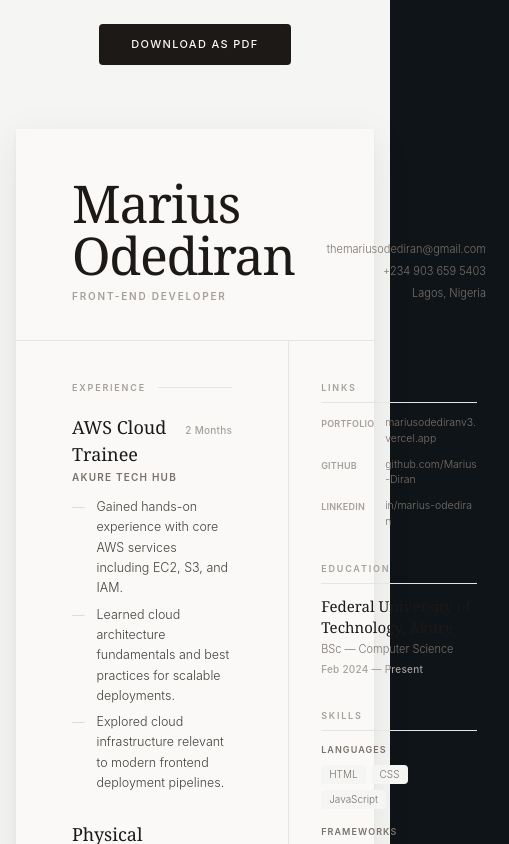
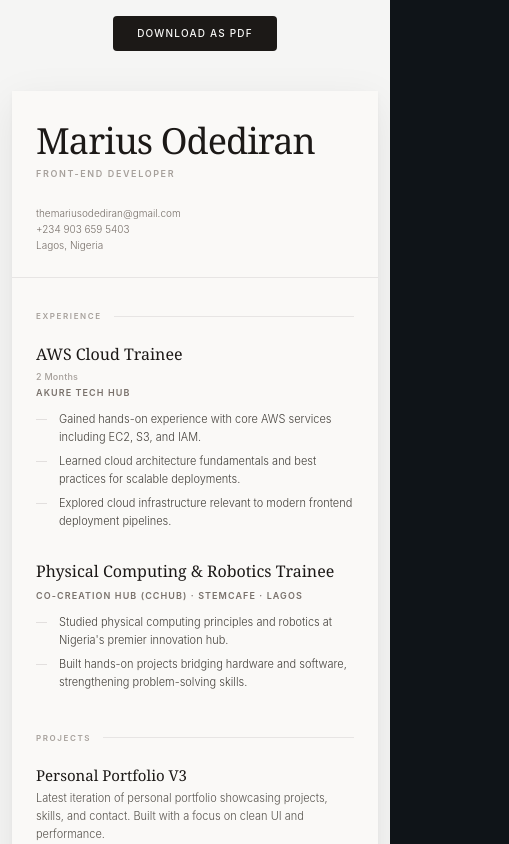
Before and after one commit to Marius-Diran/Portfolio-V3, a React (Vite) app: page /cv in a window 390 px wide. Shown: the top 844 px of the page, 509 px wide, since content can reach past the window. Built offline with nearby package versions, Linux system fonts and the light colour scheme.

Commit message:
Portfolio-V3: The showman

```diff
--- a/src/sections/Cv.jsx
+++ b/src/sections/Cv.jsx
@@ -1,6 +1,6 @@
 const Section = ({ label }) => (
   <div className="flex items-center gap-3 mb-5">
-    <span className="text-[9px] font-semibold tracking-[0.2em] uppercase text-stone-400 whitespace-nowrap">
+    <span className="text-[8px] sm:text-[9px] font-semibold tracking-[0.2em] uppercase text-stone-400 whitespace-nowrap">
       {label}
     </span>
     <div className="flex-1 h-px bg-stone-200" />
@@ -9,22 +9,22 @@ const Section = ({ label }) => (
 
 const ExpItem = ({ role, company, date, bullets }) => (
   <div className="mb-7 last:mb-0">
-    <div className="flex justify-between items-baseline mb-0.5">
-      <span className="font-serif text-[18px] font-light text-stone-900">
+    <div className="flex flex-col sm:flex-row sm:justify-between sm:items-baseline gap-1 sm:gap-0 mb-0.5">
+      <span className="font-serif text-[16px] sm:text-[18px] font-light text-stone-900">
         {role}
       </span>
-      <span className="text-[10px] font-medium tracking-wide text-stone-400 whitespace-nowrap ml-4">
+      <span className="text-[9px] sm:text-[10px] font-medium tracking-wide text-stone-400 whitespace-nowrap">
         {date}
       </span>
     </div>
-    <div className="text-[10px] font-semibold tracking-[0.12em] uppercase text-stone-500 mb-3">
+    <div className="text-[9px] sm:text-[10px] font-semibold tracking-[0.12em] uppercase text-stone-500 mb-3">
       {company}
     </div>
     <ul className="space-y-1.5">
       {bullets.map((b, i) => (
         <li
           key={i}
-          className="flex gap-3 text-[12.5px] font-light text-stone-700 leading-relaxed"
+          className="flex gap-3 text-[11px] sm:text-[12.5px] font-light text-stone-700 leading-relaxed"
         >
           <span className="text-stone-300 mt-0 shrink-0">—</span>
           <span>{b}</span>
@@ -36,17 +36,17 @@ const ExpItem = ({ role, company, date, bullets }) => (
 
 const ProjectItem = ({ name, desc, url }) => (
   <div className="mb-6 last:mb-0">
-    <div className="font-serif text-[17px] font-normal text-stone-900 mb-1">
+    <div className="font-serif text-[15px] sm:text-[17px] font-normal text-stone-900 mb-1">
       {name}
     </div>
-    <p className="text-[12px] font-light text-stone-600 leading-relaxed mb-2">
+    <p className="text-[11px] sm:text-[12px] font-light text-stone-600 leading-relaxed mb-2">
       {desc}
     </p>
     <a
       href={`https://${url}`}
       target="_blank"
       rel="noreferrer"
-      className="text-[10px] font-medium tracking-wide text-stone-400 border-b border-stone-200 pb-px hover:text-stone-800 hover:border-stone-800 transition-colors duration-150 print:text-stone-400"
+      className="text-[9px] sm:text-[10px] font-medium tracking-wide text-stone-400 border-b border-stone-200 pb-px hover:text-stone-800 hover:border-stone-800 transition-colors duration-150 print:text-stone-400 break-all"
     >
       {url}
     </a>
@@ -55,7 +55,7 @@ const ProjectItem = ({ name, desc, url }) => (
 
 const SideLabel = ({ children }) => (
   <div className="mb-3">
-    <div className="text-[9px] font-semibold tracking-[0.2em] uppercase text-stone-400 mb-2">
+    <div className="text-[8px] sm:text-[9px] font-semibold tracking-[0.2em] uppercase text-stone-400 mb-2">
       {children}
     </div>
     <div className="h-px bg-stone-200" />
@@ -77,48 +77,48 @@ export default function CV() {
       `}</style>
 
       {/* ── Download button (hidden on print) ── */}
-      <div className="no-print flex justify-center py-6 bg-stone-100">
+      <div className="no-print flex justify-center py-4 sm:py-6 bg-stone-100">
         <button
           onClick={handlePrint}
-          className="bg-stone-900 text-stone-50 text-[11px] font-medium tracking-[0.12em] uppercase px-8 py-3 rounded-sm hover:bg-stone-700 transition-colors duration-150"
+          className="bg-stone-900 text-stone-50 text-[10px] sm:text-[11px] font-medium tracking-[0.12em] uppercase px-6 sm:px-8 py-2.5 sm:py-3 rounded-sm hover:bg-stone-700 transition-colors duration-150"
         >
           Download as PDF
         </button>
       </div>
 
       {/* ── Page ── */}
-      <div className="min-h-screen bg-stone-100 py-10 px-4 print:bg-white print:py-0 print:px-0">
+      <div className="min-h-screen bg-stone-100 py-6 sm:py-10 px-3 sm:px-4 print:bg-white print:py-0 print:px-0">
         <div className="print-page max-w-[760px] mx-auto bg-[#faf9f7] shadow-[0_2px_4px_rgba(0,0,0,0.04),0_12px_40px_rgba(0,0,0,0.08)]">
           {/* ══ HEADER ══ */}
-          <div className="flex justify-between items-end gap-8 px-14 pt-12 pb-9 border-b border-stone-200">
+          <div className="flex flex-col sm:flex-row sm:justify-between sm:items-end gap-6 px-6 sm:gap-8 sm:px-14 pt-8 sm:pt-12 pb-6 sm:pb-9 border-b border-stone-200">
             <div>
-              <h1 className="font-serif text-[52px] font-light leading-none tracking-tight text-stone-900 mb-2">
+              <h1 className="font-serif text-[36px] sm:text-[52px] font-light leading-none tracking-tight text-stone-900 mb-2">
                 Marius Odediran
               </h1>
-              <p className="text-[10px] font-semibold tracking-[0.18em] uppercase text-stone-400">
+              <p className="text-[9px] sm:text-[10px] font-semibold tracking-[0.18em] uppercase text-stone-400">
                 Front-End Developer
               </p>
             </div>
-            <div className="text-right shrink-0">
+            <div className="text-left sm:text-right shrink-0">
               <a
                 href="mailto:themariusodediran@gmail.com"
-                className="block text-[11px] font-light text-stone-500 leading-loose hover:text-stone-900 transition-colors"
+                className="block text-[10px] sm:text-[11px] font-light text-stone-500 leading-relaxed sm:leading-loose hover:text-stone-900 transition-colors"
               >
                 themariusodediran@gmail.com
               </a>
-              <span className="block text-[11px] font-light text-stone-500 leading-loose">
+              <span className="block text-[10px] sm:text-[11px] font-light text-stone-500 leading-relaxed sm:leading-loose">
                 +234 903 659 5403
               </span>
-              <span className="block text-[11px] font-light text-stone-500 leading-loose">
+              <span className="block text-[10px] sm:text-[11px] font-light text-stone-500 leading-relaxed sm:leading-loose">
                 Lagos, Nigeria
               </span>
             </div>
           </div>
 
           {/* ══ BODY ══ */}
-          <div className="grid grid-cols-[1fr_220px]">
+          <div className="grid grid-cols-1 md:grid-cols-[1fr_220px]">
             {/* ── MAIN ── */}
-            <div className="px-14 py-10 border-r border-stone-200">
+            <div className="px-6 sm:px-14 py-8 sm:py-10 border-b md:border-b-0 md:border-r border-stone-200">
               {/* Experience */}
               <div className="mb-10">
                 <Section label="Experience" />
@@ -172,7 +172,7 @@ export default function CV() {
             </div>
 
             {/* ── SIDEBAR ── */}
-            <div className="px-8 py-10 space-y-8">
+            <div className="px-6 sm:px-8 py-8 sm:py-10 space-y-8">
               {/* Links */}
               <div>
                 <SideLabel>Links</SideLabel>
@@ -195,14 +195,14 @@ export default function CV() {
                     },
                   ].map(({ label, url, href }) => (
                     <div key={label} className="flex gap-2 items-start">
-                      <span className="text-[9px] font-semibold tracking-wide uppercase text-stone-400 w-14 shrink-0 mt-0.5">
+                      <span className="text-[8px] sm:text-[9px] font-semibold tracking-wide uppercase text-stone-400 w-14 shrink-0 mt-0.5">
                         {label}
                       </span>
                       <a
                         href={href}
                         target="_blank"
                         rel="noreferrer"
-                        className="text-[10.5px] font-light text-stone-500 hover:text-stone-900 transition-colors break-all"
+                        className="text-[9px] sm:text-[10.5px] font-light text-stone-500 hover:text-stone-900 transition-colors break-all"
                       >
                         {url}
                       </a>
@@ -215,13 +215,13 @@ export default function CV() {
               <div>
                 <SideLabel>Education</SideLabel>
                 <div className="mt-3">
-                  <div className="font-serif text-[15px] font-normal text-stone-900 leading-snug mb-1">
+                  <div className="font-serif text-[13px] sm:text-[15px] font-normal text-stone-900 leading-snug mb-1">
                     Federal University of Technology, Akure
                   </div>
-                  <div className="text-[11px] font-light text-stone-500 mb-1">
+                  <div className="text-[10px] sm:text-[11px] font-light text-stone-500 mb-1">
                     BSc — Computer Science
                   </div>
-                  <div className="text-[10px] font-medium tracking-wide text-stone-400">
+                  <div className="text-[9px] sm:text-[10px] font-medium tracking-wide text-stone-400">
                     Feb 2024 — Present
                   </div>
                 </div>
@@ -250,14 +250,14 @@ export default function CV() {
                     },
                   ].map(({ cat, tags }) => (
                     <div key={cat}>
-                      <div className="text-[9px] font-semibold tracking-[0.12em] uppercase text-stone-500 mb-2">
+                      <div className="text-[8px] sm:text-[9px] font-semibold tracking-[0.12em] uppercase text-stone-500 mb-2">
                         {cat}
                       </div>
                       <div className="flex flex-wrap gap-1.5">
                         {tags.map((tag) => (
                           <span
                             key={tag}
-                            className="text-[10px] font-light text-stone-500 bg-stone-100 px-2 py-0.5 rounded-sm"
+                            className="text-[9px] sm:text-[10px] font-light text-stone-500 bg-stone-100 px-2 py-0.5 rounded-sm"
                           >
                             {tag}
                           </span>
@@ -280,10 +280,10 @@ export default function CV() {
                       key={lang}
                       className="flex justify-between items-center"
                     >
-                      <span className="text-[12px] font-light text-stone-700">
+                      <span className="text-[11px] sm:text-[12px] font-light text-stone-700">
                         {lang}
                       </span>
-                      <span className="text-[9px] font-semibold tracking-wide uppercase text-stone-400">
+                      <span className="text-[8px] sm:text-[9px] font-semibold tracking-wide uppercase text-stone-400">
                         {level}
                       </span>
                     </div>
```
